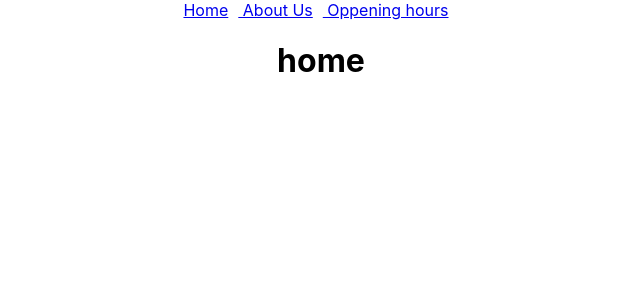
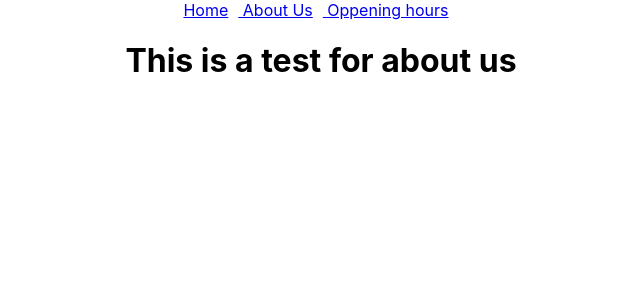
Before and after one commit to MajuSoler/MovieApp, a React (Create React App) app: page /aboutus in a window 1280 px wide. Shown: the top 300 px of the page, without its empty margins (319-959 px from the left). Built offline with nearby package versions, Linux system fonts and the light colour scheme.

Commit message:
this is it

```diff
--- a/src/App.js
+++ b/src/App.js
@@ -11,7 +11,7 @@ function App() {
       <NavBar/>
       <Switch>
         <Route path="/time" component ={Time}/>
-        <Route path="/about" component ={AboutUs}/>
+        <Route path="/aboutus" component ={AboutUs}/>
         <Route path="/" component ={Home}/>
       </Switch>
     </div>
--- a/src/components/NavBar.js
+++ b/src/components/NavBar.js
@@ -4,7 +4,7 @@ import {Link, NavLink} from "react-router-dom"
 export default function NavBar () {
     return (
         <div>
-            <Link style={{marginRight:'10px'}} to="/" exact> Home</Link>
+            <Link style={{marginRight:'10px'}} to="/"exact > Home</Link>
             <Link style={{marginRight:'10px'}} to="/aboutus" exact> About Us</Link>
             <Link style={{marginRight:'10px'}} to="time" exact> Oppening hours</Link>
 
--- a/src/pages/AboutUs.js
+++ b/src/pages/AboutUs.js
@@ -2,7 +2,7 @@ export default function AboutUs () {
     return (
     <div>
         <h1>
-           aboutus
+           This is a test for about us
         </h1>
     </div>
     )
```
Also changed, not shown: src/index.html (added).
